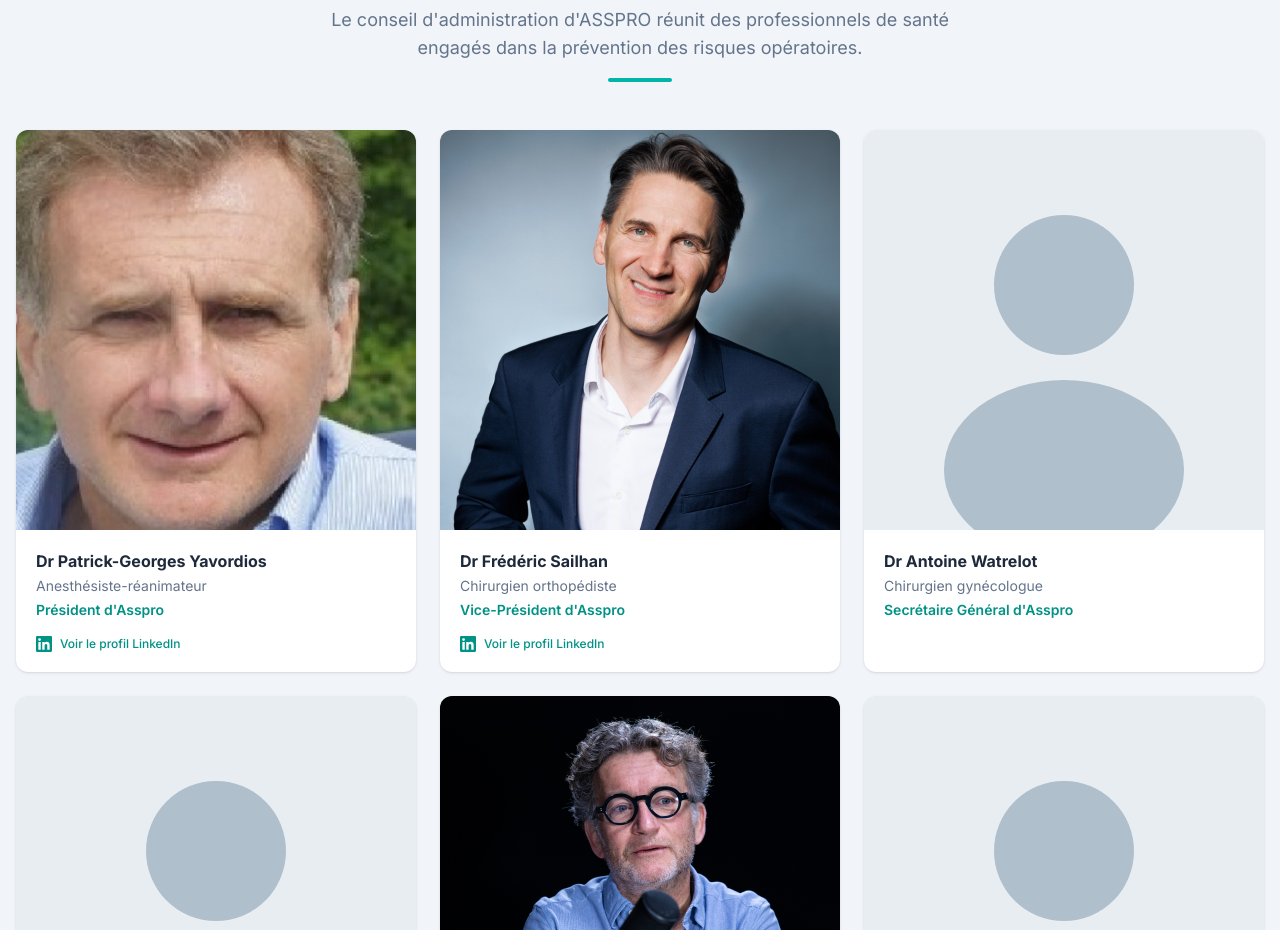
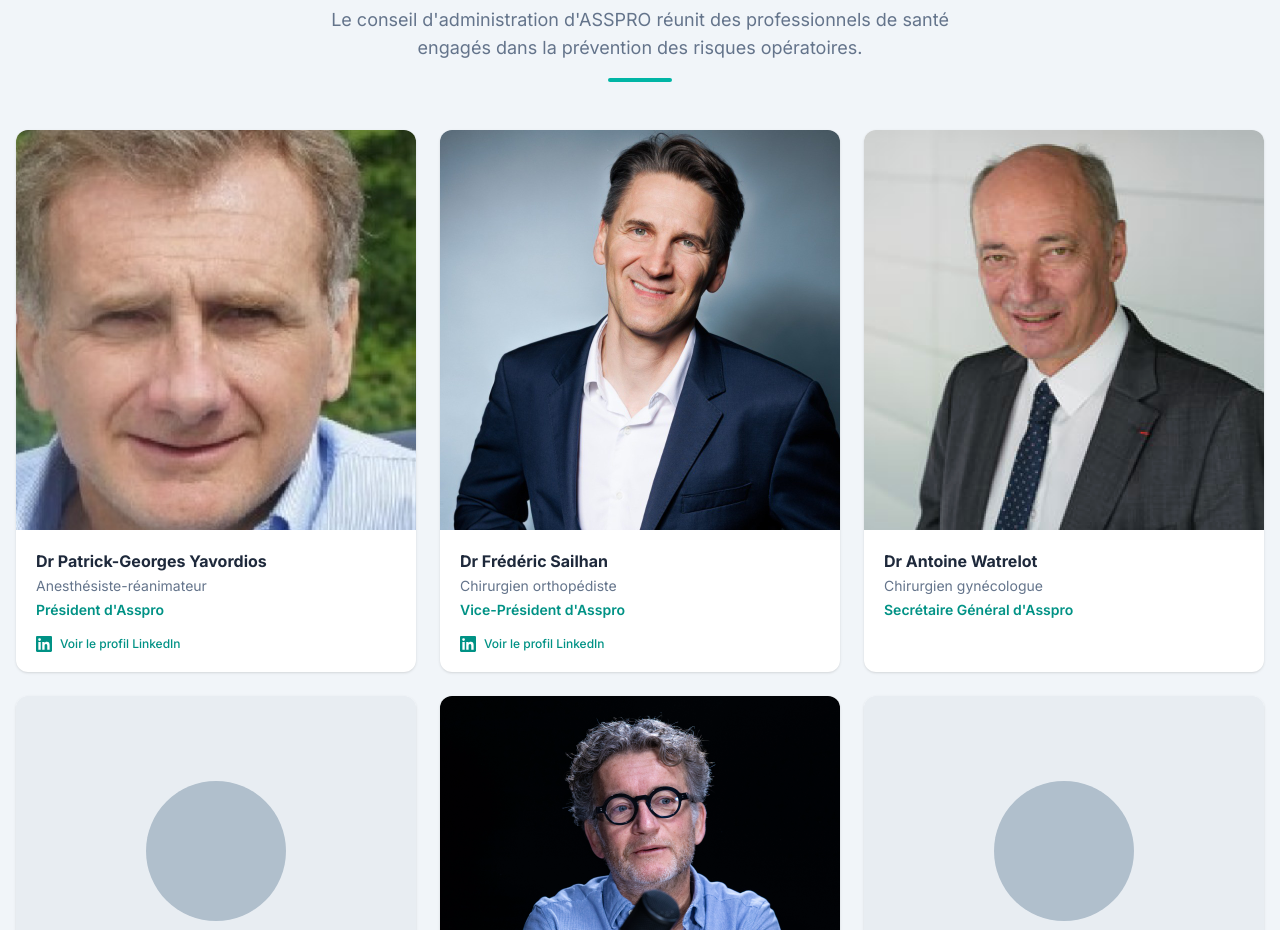
Before and after one commit to Vexflip/asspro-website, a Next.js app: page /a-propos in a window 1280 px wide. Shown: the part 3020-3950 px from the top of the page. Built offline with nearby package versions, Linux system fonts and the light colour scheme; a web font is replaced by a local one.

Commit message:
fix: photo gouvernance

```diff
--- a/src/data/governance.ts
+++ b/src/data/governance.ts
@@ -25,7 +25,7 @@ export const boardMembers: BoardMember[] = [
     name: "Dr Antoine Watrelot",
     role: "Secrétaire Général d'Asspro",
     title: "Chirurgien gynécologue",
-    photo: "/images/team/silhouette.svg",
+    photo: "/images/team/watrelot.png",
   },
   {
     name: "Dr Jean Droguet",
```
